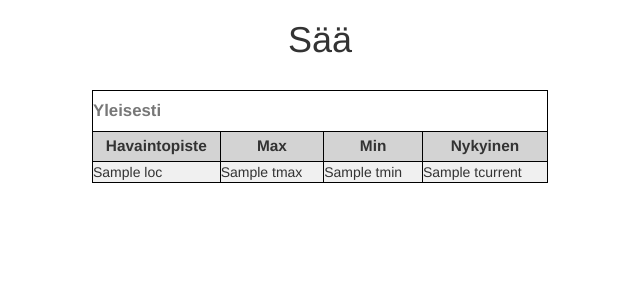
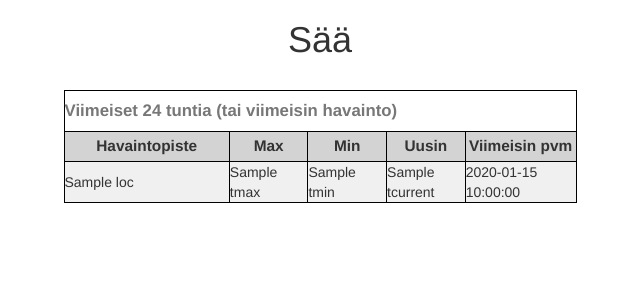
Before and after one commit to ollivilmi/weather_app, a Flask app: template templates/index.html in a window 1280 px wide. Shown: the part 52-352 px from the top of the page, without its empty margins (320-960 px from the left). Run offline with Flask 2, Linux system fonts and the light colour scheme; the template is opened without the code that fills it: most values are stand-ins (such as "Sample title", 1, 10 or a date in 2020); some libraries are stand-ins or nearby versions.

Commit message:
new features

```diff
--- a/application.py
+++ b/application.py
@@ -1,6 +1,8 @@
 from flask import Flask, flash, redirect, render_template, request, session, url_for, g
+from datetime import datetime, timedelta
 import os
 from flask_sqlalchemy import SQLAlchemy
+
 import psycopg2
 
 app = Flask(__name__)
@@ -11,8 +13,9 @@ from models import *
 
 @app.route("/")
 def index():
+	update_temprecords()
 	loc = db.session.query(Locations.name, TempCurrent.tmin, TempCurrent.tmax,\
-	TempCurrent.tcurrent).join(TempCurrent, Locations.id == TempCurrent.location_id).all()
+	TempCurrent.tcurrent, TempCurrent.date).join(TempCurrent, Locations.id == TempCurrent.location_id).all()
 	return render_template("index.html", loc=loc)
 
 @app.route("/about")
@@ -27,8 +30,14 @@ def more():
 		loc = request.form.get("location")
 		if loc == None:
 			return "ERROR, no location"
+		days = request.form.get("days")
+		if days == None:
+			return "ERROR, no days"
+		days = int(days)
 
-		data = db.session.query(TempHistory).filter(TempHistory.location_id == loc).all()
+		timespan = datetime.utcnow() - timedelta(days=days)
+
+		data = db.session.query(TempHistory).filter(TempHistory.location_id == loc, TempHistory.date > timespan).all()
 		return render_template("more.html", loc=get_locations(), data=data)
 
 @app.route("/add", methods=["GET", "POST"])
@@ -49,6 +58,7 @@ def add():
 		# Add temp to current and check if the temp is a new record
 		cur = db.session.query(TempCurrent).filter(TempCurrent.location_id == loc).first()
 		cur.tcurrent = temp
+		cur.date = datetime.utcnow()
 
 		if float(temp) > float(cur.tmax):
 			cur.tmax = temp
@@ -62,5 +72,26 @@ def add():
 def get_locations():
 	return db.session.query(Locations.id, Locations.name).all()
 
+def update_temprecords():
+
+	timespan = datetime.utcnow() - timedelta(hours=24)
+
+	# Update max/min temps from last 24 hours
+	for i in range(1,6):
+		loc = db.session.query(TempHistory.temp)\
+		.filter(TempHistory.location_id == i, (TempHistory.date > timespan)).all()
+
+		cur = db.session.query(TempCurrent).filter(TempCurrent.location_id == i).first()
+
+		if loc:
+			cur.tmax = max(loc)
+			cur.tmin = min(loc)
+			db.session.commit()
+		else:
+			cur.tmax = cur.tcurrent
+			cur.tmin = cur.tcurrent
+			db.session.commit()
+
+
 if __name__ == "__main__":
 	app.run(debug=True)
--- a/models.py
+++ b/models.py
@@ -39,14 +39,16 @@ class TempCurrent(db.Model):
 	tmax = db.Column(db.Float, nullable=False)
 	tmin = db.Column(db.Float, nullable=False)
 	tcurrent = db.Column(db.Float, nullable=False)
+	date = db.Column(db.DateTime, nullable=True, default=datetime.utcnow)
 	location_id = db.Column(db.Integer, db.ForeignKey('locations.id'), nullable=False)
 	locations = db.relationship('Locations', backref=db.backref('tempcurrent', lazy=True))
 
-	def __init__(self, location_id, tmax, tmin, tcurrent):
+	def __init__(self, location_id, tmax, tmin, tcurrent, date):
 		self.location_id = location_id
 		self.tmax = tmax
 		self.tmin = tmin
 		self.tcurrent = tcurrent
+		self.date = date
 
 	def __repr__(self):
-		return '<Location ID: {} TMax: {} TMin: {} TCurrent: {}>'.format(self.location_id,self.tmax,self.tmin,self.tcurrent)
+		return '<Location ID: {} TMax: {} TMin: {} TCurrent: {} Date: {}>'.format(self.location_id,self.tmax,self.tmin,self.tcurrent,self.date)
--- a/static/styles.css
+++ b/static/styles.css
@@ -66,7 +66,7 @@ thead {
 }
 
 table {
-    width: 40%;
+    width: 45%;
     margin-left: auto;
     margin-right: auto;
 }
@@ -83,6 +83,7 @@ td {
 
 th {
     height: 30px;
+	width: 40px;
 }
 
 ul {
--- a/templates/add.html
+++ b/templates/add.html
@@ -16,7 +16,7 @@
 					</select>
 				</div>
 				<div class="form-group">
-					<input type=number min=-100 max= 100 value=0 name="temp" placeholder="Celsius"/>
+					<input type=number min=-100 max= 100 step="0.01" value=0 name="temp" placeholder="Celsius"/>
 				</div>
 				<div class="form-group">
 					<button class="btn btn-default" type="submit">Lisää</button>
--- a/templates/index.html
+++ b/templates/index.html
@@ -7,12 +7,13 @@
 {% block main %}
 	<h1>Sää</h1>
 	<table>
-		<caption>Yleisesti</caption>
+		<caption>Viimeiset 24 tuntia (tai viimeisin havainto)</caption>
 		<thead>
 			<th>Havaintopiste</th>
 			<th>Max</th>
 			<th>Min</th>
-			<th>Nykyinen</th>
+			<th>Uusin</th>
+			<th>Viimeisin pvm</th>
 		</thead>
 		<br/>
 		<tbody>
@@ -22,6 +23,7 @@
 					<td>{{ l.tmax }}</td>
 					<td>{{ l.tmin }}</td>
 					<td>{{ l.tcurrent }}</td>
+					<td>{{ l.date }}</td>
 				</tr>
 			{% endfor %}
 		</tbody>
--- a/templates/more.html
+++ b/templates/more.html
@@ -15,6 +15,9 @@
 						{% endfor %}
 					</select>
 				</div>
+				<div class="form-group"> Päivää sitten:
+					<input type="number" name="days" min=0 value=1 placeholder="1"/>
+				</div>
 				<div class="form-group">
 					<button class="btn btn-default" type="submit">Hae</button>
 				</div>
```
